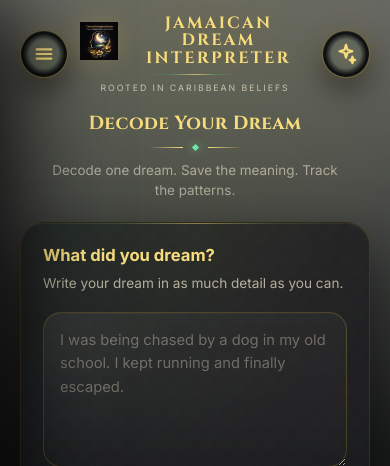
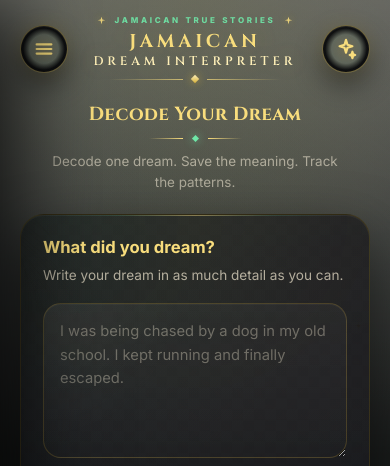
Before and after one commit to TinaMacSauce/dream-interpreter, a Flask app: template templates/index.html in a window 390 px wide. Shown: the top 466 px of the page. Run offline with Flask 3, Linux system fonts and the light colour scheme; the template is opened without the code that fills it, so the values that code supplies are empty; parts of the project's set-up code (start-up, migrations or seed data) failed here and were passed over.

Commit message:
Refine brand styles and layout adjustments
Updated styles for brand section and adjusted media queries.

```diff
--- a/templates/index.html
+++ b/templates/index.html
@@ -233,7 +233,7 @@ button{ cursor:pointer; }
   align-items:center;
   justify-content:space-between;
   gap:12px;
-  margin-bottom:20px;
+  margin-bottom:22px;
 }
 
 .icon-btn{
@@ -259,46 +259,66 @@ button{ cursor:pointer; }
   stroke-linecap:round; stroke-linejoin:round;
 }
 
+/* ============ BRAND (logo-free premium wordmark) ============ */
 .brand{
   flex:1;
   display:flex;
   flex-direction:column;
   align-items:center;
-  gap:7px;
-}
-.brand-mark{
-  display:flex; align-items:center; gap:9px;
-}
-.brand-logo{
-  width:38px;
-  height:38px;
-  object-fit:contain;
-  display:block;
-  filter:drop-shadow(0 0 12px rgba(212,175,55,.22));
+  gap:8px;
+  min-width:0;
+}
+.brand-eyebrow{
+  display:flex; align-items:center; gap:8px;
+  color:var(--emerald2);
+  font-family:Inter,sans-serif;
+  font-size:.5rem;
+  font-weight:800;
+  letter-spacing:.34em;
+  text-transform:uppercase;
+  opacity:.9;
+}
+.brand-eyebrow .star{
+  width:9px; height:9px;
+  fill:var(--gold2);
+  filter:drop-shadow(0 0 5px rgba(212,175,55,.6));
 }
 .brand h1{
   margin:0;
   font-family:Cinzel,Georgia,serif;
-  font-size:1.02rem;
-  line-height:1.06;
+  font-weight:700;
+  font-size:1.16rem;
+  line-height:.98;
   color:var(--gold2);
   text-transform:uppercase;
-  letter-spacing:.14em;
-  text-shadow:0 0 20px rgba(212,175,55,.24);
+  letter-spacing:.2em;
   text-align:center;
-}
-.brand p{
-  margin:0;
-  font-size:.55rem;
-  color:rgba(255,244,220,.66);
-  text-transform:uppercase;
-  letter-spacing:.22em;
+  text-shadow:0 0 26px rgba(212,175,55,.28);
   white-space:nowrap;
 }
+.brand h1 .line-2{
+  display:block;
+  font-size:.66em;
+  font-weight:600;
+  letter-spacing:.32em;
+  margin-top:5px;
+  color:var(--gold3);
+}
 .brand .brand-rule{
-  width:92px; height:1px;
-  background:linear-gradient(90deg, transparent, rgba(63,191,117,.4), rgba(248,221,125,.85), rgba(63,191,117,.4), transparent);
-  opacity:.8;
+  display:flex; align-items:center; justify-content:center; gap:9px;
+  width:100%;
+}
+.brand .brand-rule .r-line{
+  height:1px; flex:1; max-width:74px;
+  background:linear-gradient(90deg, transparent, rgba(248,221,125,.7));
+}
+.brand .brand-rule .r-line.r{
+  background:linear-gradient(90deg, rgba(248,221,125,.7), transparent);
+}
+.brand .brand-rule .r-gem{
+  width:6px; height:6px; transform:rotate(45deg);
+  background:linear-gradient(135deg,var(--gold3),var(--gold));
+  box-shadow:0 0 9px rgba(212,175,55,.7);
 }
 
 /* ============ SCREENS ============ */
@@ -889,8 +909,8 @@ a.setting-row{ text-decoration:none; }
 
 @media(max-width:380px){
   .app{ padding-left:15px; padding-right:15px; padding-bottom:160px; }
-  .brand h1{ font-size:.92rem; letter-spacing:.11em; }
-  .brand p{ font-size:.5rem; letter-spacing:.16em; }
+  .brand h1{ font-size:1.02rem; letter-spacing:.16em; }
+  .brand-eyebrow{ font-size:.46rem; letter-spacing:.28em; }
   .icon-btn{ width:44px; height:44px; min-width:44px; }
   .chip{ font-size:.72rem; padding:9px; }
   .symbol-card{ min-height:104px; }
@@ -944,12 +964,17 @@ a.setting-row{ text-decoration:none; }
     </button>
 
     <div class="brand">
-      <div class="brand-mark">
-        <img class="brand-logo" src="/static/dream-logo.png" alt="Jamaican Dream Interpreter logo" />
-        <h1>Jamaican<br>Dream Interpreter</h1>
-      </div>
-      <span class="brand-rule"></span>
-      <p>Rooted in Caribbean Beliefs</p>
+      <span class="brand-eyebrow">
+        <svg class="star" viewBox="0 0 24 24"><path d="M12 2l2.4 7.2L22 11l-7.6 1.8L12 22l-2.4-9.2L2 11l7.6-1.8z"/></svg>
+        Jamaican True Stories
+        <svg class="star" viewBox="0 0 24 24"><path d="M12 2l2.4 7.2L22 11l-7.6 1.8L12 22l-2.4-9.2L2 11l7.6-1.8z"/></svg>
+      </span>
+      <h1>Jamaican<span class="line-2">Dream Interpreter</span></h1>
+      <span class="brand-rule">
+        <span class="r-line"></span>
+        <span class="r-gem"></span>
+        <span class="r-line r"></span>
+      </span>
     </div>
 
     <button class="icon-btn" id="sparkBtn" type="button" aria-label="Focus dream input">
@@ -1949,4 +1974,4 @@ refreshAds();
 </script>
 
 </body>
-  </html>
+</html>
```
